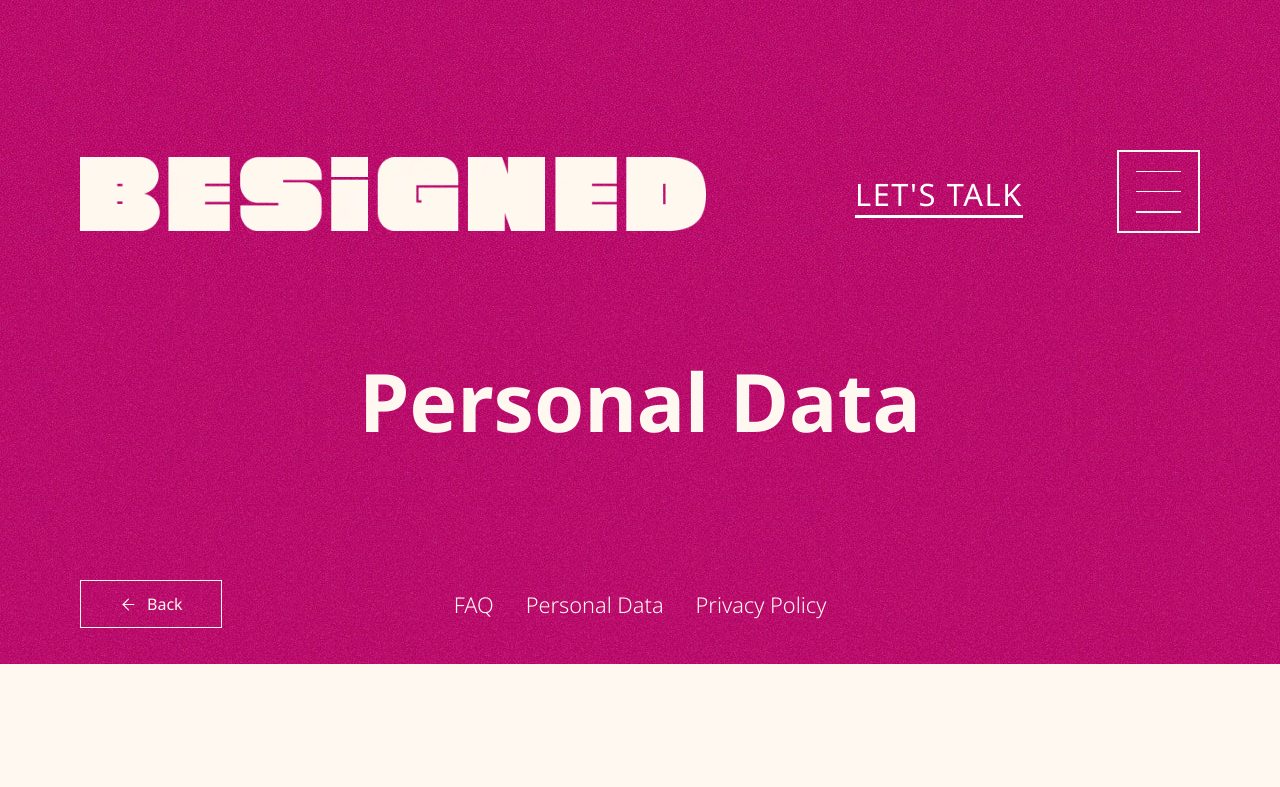
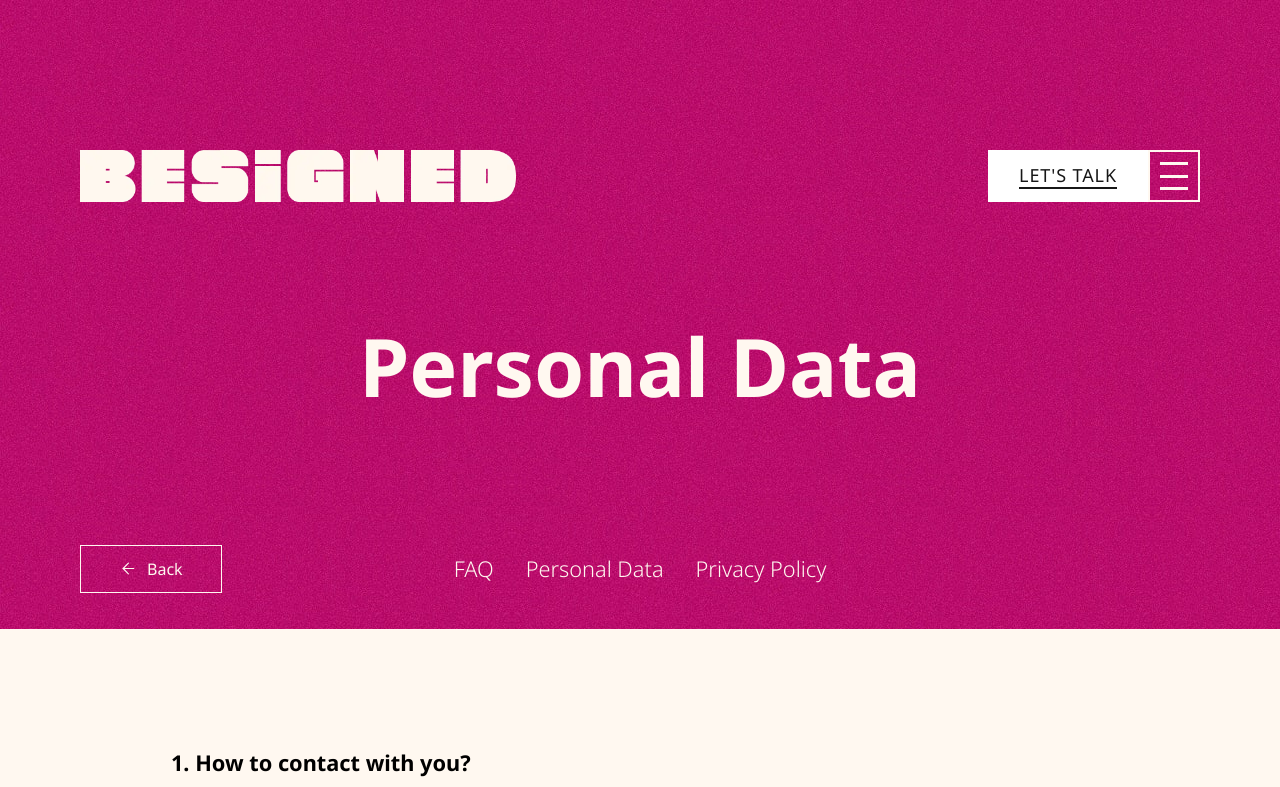
Before and after one commit to bbesigned/bbesigned, a Next.js app: page /personalData in a window 1280 px wide. Shown: the top 787 px of the page. Built offline with nearby package versions, Linux system fonts and the light colour scheme.

Commit message:
feat: add adaptive for bannerHeader

```diff
--- a/src/components/bannerHeader/bannerHeader.module.scss
+++ b/src/components/bannerHeader/bannerHeader.module.scss
@@ -10,6 +10,7 @@
 
 		.navigationWrap {
 			display: flex;
+			align-items: center;
 		}
 	}
 }
--- a/src/components/bannerHeader/bannerHeader.tsx
+++ b/src/components/bannerHeader/bannerHeader.tsx
@@ -1,3 +1,5 @@
+import { IBannerHeaderProps } from "types/common/ComponentsProps";
+
 import BannerLogo from "../bannerLogo/bannerLogo";
 
 import LetsTalkButton from "../letsTalkButton/letsTalkButton";
@@ -6,15 +8,15 @@ import MenuButton from "../menuButton/menuButton";
 
 import styles from "./bannerHeader.module.scss";
 
-const BannerHeader = () => {
+const BannerHeader = ({dark, smallLogo}: IBannerHeaderProps) => { // НАЧАТЬ С ПРОПСА
 	return (
 		<>
 			<header className={styles.headerWrap}>
 				<div className={styles.headerContainer}>
-					<BannerLogo smallLogo={false} />
+					<BannerLogo dark={dark} smallLogo={smallLogo}/>
 					<div className={styles.navigationWrap}>
-						<LetsTalkButton />
-						<MenuButton />
+						<LetsTalkButton dark={dark}/>
+						<MenuButton dark={dark}/>
 					</div>
 				</div>
 			</header>
--- a/src/components/bannerLogo/bannerLogo.module.scss
+++ b/src/components/bannerLogo/bannerLogo.module.scss
@@ -2,10 +2,76 @@
 	&__mediumLogoImage {
 		width: 44.688em;
 		height: 5.313em;
+
+		@media (max-width: 2560px) {
+			width: 800px;
+			height: 94px;
+		}
+		@media (max-width: 1920px) {
+			width: 570px;
+			height: 68px;
+		}
+		@media (max-width: 1440px) {
+			width: 436px;
+			height: 52px;
+		}
+
+		@media (max-width: 1170px) {
+			width: 352px;
+			height: 42px;
+		}
+
+		@media (max-width: 1024px) {
+			width: 302px;
+			height: 36px;
+		}
+
+		@media (max-width: 768px) {
+			width: 420px;
+			height: 50px;
+		}
+
+		@media (max-width: 320px) {
+			width: 212px;
+			height: 25px;
+		}
 	}
 
 	&__smallLogoImage {
 		width: 23.125em;
 		height: 5.875em;
+
+		@media (max-width: 2560px) {
+			width: 370px;
+			height: 94px;
+		}
+		@media (max-width: 1920px) {
+			width: 265px;
+			height: 68px;
+		}
+		@media (max-width: 1440px) {
+			width: 202px;
+			height: 52px;
+		}
+
+		@media (max-width: 1170px) {
+			width: 164px;
+			height: 42px;
+		}
+
+		@media (max-width: 1024px) {
+			width: 142px;
+			height: 36px;
+		}
+
+		@media (max-width: 768px) {
+			width: 198px;
+			height: 50px;
+		}
+
+		@media (max-width: 320px) {
+			width: 82px;
+			height: 38px;
+		}
 	}
 }
--- a/src/components/bannerLogo/bannerLogo.tsx
+++ b/src/components/bannerLogo/bannerLogo.tsx
@@ -5,11 +5,19 @@ import { IBannerLogo } from "../../types/common/ComponentsProps";
 
 import styles from "./bannerLogo.module.scss";
 
-const BannerLogo = ({ smallLogo }: IBannerLogo) => {
+const BannerLogo = ({ smallLogo, dark }: IBannerLogo) => {
+	const imageSrc = smallLogo
+		? dark
+			? "/logo_small(dark).svg"
+			: "/logo_small(light).webp"
+		: dark
+			? "/logo_dark.svg"
+			: "/logo.webp";
+
 	return (
 		<div className={styles.bannerLogo}>
 			<Image
-				src={smallLogo ? "/logo_small(light).webp" : "/logo.webp"}
+				src={imageSrc}
 				alt="Logo"
 				width={715}
 				height={85}
--- a/src/components/letsTalkButton/letsTalkButton.module.scss
+++ b/src/components/letsTalkButton/letsTalkButton.module.scss
@@ -1,16 +1,83 @@
 .letsTalkWrapper {
-	background: transparent;
-	padding: 1.654em 4.203em 1.596em;
-	margin-right: 2.5em;
+	width: 289px;
+	height: 94px;
+	background: var(--pure-white);
+	display: flex;
+	justify-content: center;
+	align-items: center;
+
+	@media (max-width: 2560px) {
+		width: 289px;
+		height: 94px;
+	}
+	@media (max-width: 1920px) {
+		width: 209px;
+		height: 68px;
+	}
+	@media (max-width: 1440px) {
+		width: 160px;
+		height: 52px;
+	}
+
+	@media (max-width: 1170px) {
+		width: 129px;
+		height: 42px;
+	}
+
+	@media (max-width: 1024px) {
+		height: 110px;
+		height: 36px;
+	}
+
+	@media (max-width: 768px) {
+		width: 154px;
+		height: 50px;
+	}
+
+	@media (max-width: 320px) {
+		display: none;
+	}
 
 	.letsTalk__actionElement {
-		color: white;
+		color: var(--pure-black);
 		font-weight: 400;
 		font-size: 2.206em;
 		font-family: var(--text-font-family), serif;
 		letter-spacing: 0.05em;
 		text-transform: uppercase;
-		border-bottom: 0.125em solid white;
+		border-bottom: 0.125em solid var(--pure-black);
 		background: transparent;
+		text-align: center;
+
+		@media (max-width: 2560px) {
+			font-size: 32px;
+		}
+		@media (max-width: 1920px) {
+			font-size: 24px;
+		}
+		@media (max-width: 1440px) {
+			font-size: 18px;
+		}
+
+		@media (max-width: 1170px) {
+			font-size: 14px;
+		}
+
+		@media (max-width: 1024px) {
+			font-size: 12px;
+		}
+
+		@media (max-width: 768px) {
+			font-size: 16px;
+		}
 	}
 }
+
+.letsTalk__actionElement.darkElement {
+	color: var(--pure-white);
+	border-bottom: 0.125em solid var(--pure-white);
+}
+
+.darkWrapper {
+	background: var(--pure-black);
+}
--- a/src/components/letsTalkButton/letsTalkButton.tsx
+++ b/src/components/letsTalkButton/letsTalkButton.tsx
@@ -1,12 +1,23 @@
 import Link from "next/link";
+import cn from "classnames";
+
+import { ILetsTalkButtonProps } from "types/common/ComponentsProps";
 
 import styles from "./letsTalkButton.module.scss";
 
-const LetsTalkButton = () => {
+const LetsTalkButton = ({dark}: ILetsTalkButtonProps) => {
+
 	return (
 		<>
-			<div className={styles.letsTalkWrapper}>
-				<Link href="/letsTalk" className={styles.letsTalk__actionElement} >
+			<div
+				className={cn(styles.letsTalkWrapper, {
+					[styles.darkWrapper]: dark,
+				})}>
+				<Link
+					href="/letsTalk"
+					className={cn(styles.letsTalk__actionElement, {
+						[styles.darkElement]: dark,
+					})}>
 					Let&#39;s Talk
 				</Link>
 			</div>
--- a/src/components/menuButton/menuButton.module.scss
+++ b/src/components/menuButton/menuButton.module.scss
@@ -1,4 +1,6 @@
 .burgerMenuWrap {
+	display: flex;
+	align-items: center;
 	.burgerMenuActionElement {
 		background: transparent;
 		border: none;
@@ -9,22 +11,54 @@
 			height: 6.25em;
 			display: flex;
 			flex-direction: column;
-			justify-content: center;
+			justify-content: space-evenly;
 			align-items: center;
 			border: 2px solid var(--primary-color);
 
+			&_dark {
+				border: 2px solid var(--pure-black);
+			}
+
+			@media (max-width: 2560px) {
+				width: 94px;
+				height: 94px;
+			}
+			@media (max-width: 1920px) {
+				width: 68px;
+				height: 68px;
+			}
+			@media (max-width: 1440px) {
+				width: 52px;
+				height: 52px;
+			}
+
+			@media (max-width: 1170px) {
+				width: 42px;
+				height: 42px;
+			}
+
+			@media (max-width: 1024px) {
+				width: 36px;
+				height: 36px;
+			}
+
+			@media (max-width: 768px) {
+				width: 50px;
+				height: 50px;
+			}
+
+			@media (max-width: 320px) {
+				width: 38px;
+				height: 38px;
+			}
+
 			.burgerMenuContainer__line {
-				display: block;
-				width: 3.401em;
-				height: 0.125em;
+				width: 60%;
+				height: 3px;
 				background-color: var(--primary-color);
 
-				&:not(:last-child) {
-					margin-bottom: 1.379em;
-				}
-
-				&:last-child {
-					margin-bottom: 0;
+				&_dark {
+					background-color: var(--pure-black);
 				}
 			}
 		}
--- a/src/components/menuButton/menuButton.tsx
+++ b/src/components/menuButton/menuButton.tsx
@@ -1,12 +1,15 @@
 "use client";
 
 import { useState } from "react";
+import cn from "classnames";
 
 import ModalBurger from "components/modalBurger/modalBurger";
 
+import { IBurgerButtonProps } from "types/common/ComponentsProps";
+
 import styles from "./menuButton.module.scss";
 
-export const MenuButton = () => {
+export const MenuButton = ({ dark }: IBurgerButtonProps) => {
 	const [isOpen, setIsOpen] = useState(false);
 
 	const handleOpen = () => setIsOpen(true);
@@ -16,10 +19,22 @@ export const MenuButton = () => {
 		<>
 			<div className={styles.burgerMenuWrap} onClick={handleOpen}>
 				<button className={styles.burgerMenuActionElement}>
-					<div className={styles.burgerMenuActionElement__burgerMenuContainer}>
-						<span className={styles.burgerMenuContainer__line}></span>
-						<span className={styles.burgerMenuContainer__line}></span>
-						<span className={styles.burgerMenuContainer__line}></span>
+					<div
+						className={cn(styles.burgerMenuActionElement__burgerMenuContainer, {
+							[styles.burgerMenuActionElement__burgerMenuContainer_dark]: dark,
+						})}>
+						<span
+							className={cn(styles.burgerMenuContainer__line, {
+								[styles.burgerMenuContainer__line_dark]: dark,
+							})}></span>
+						<span
+							className={cn(styles.burgerMenuContainer__line, {
+								[styles.burgerMenuContainer__line_dark]: dark,
+							})}></span>
+						<span
+							className={cn(styles.burgerMenuContainer__line, {
+								[styles.burgerMenuContainer__line_dark]: dark,
+							})}></span>
 					</div>
 				</button>
 			</div>
```
Also changed, not shown: src/types/common/ComponentsProps.ts (+15 -1 lines), public/logo_dark.svg (added), public/logo_small(dark).svg (added).
